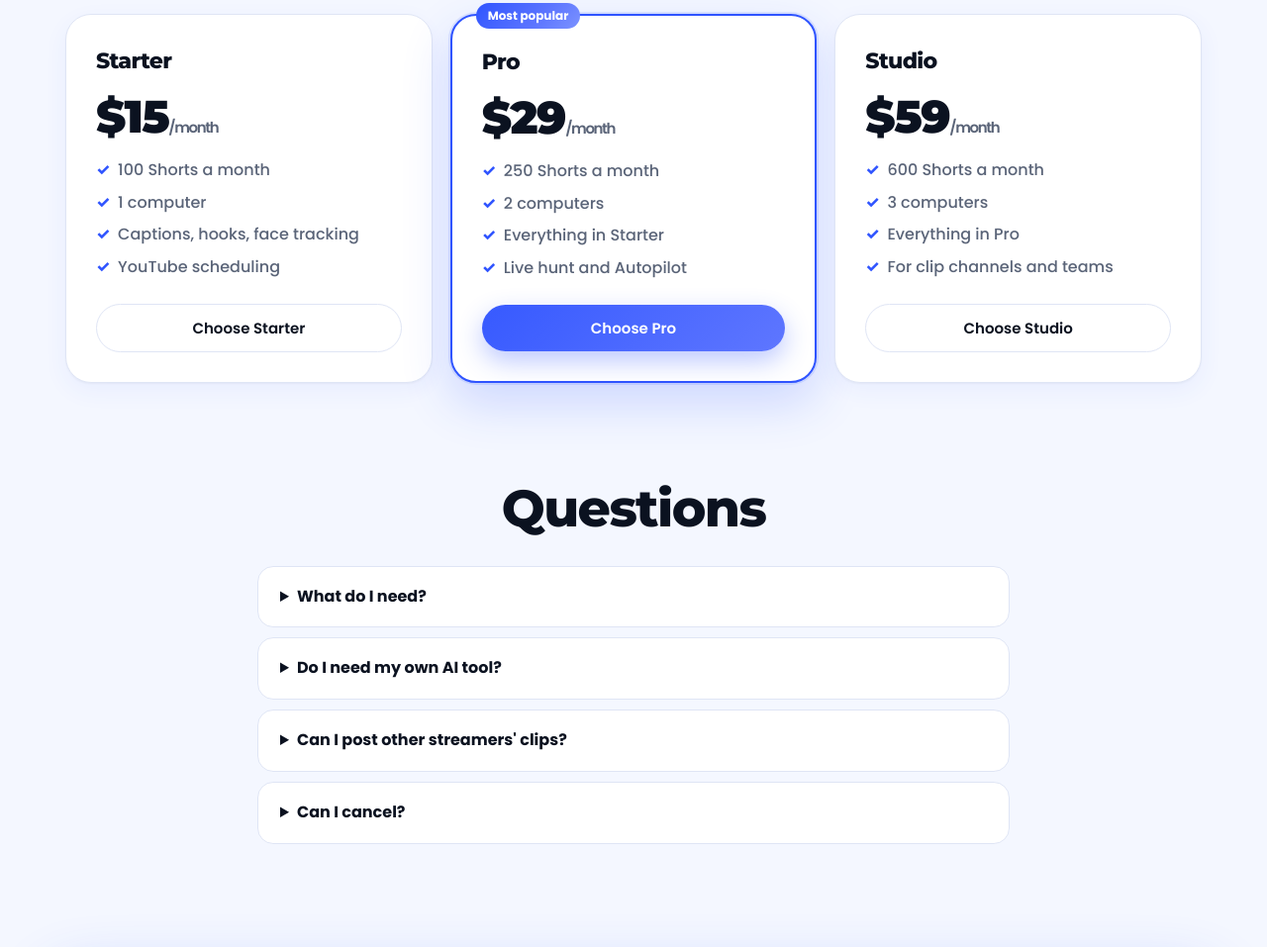
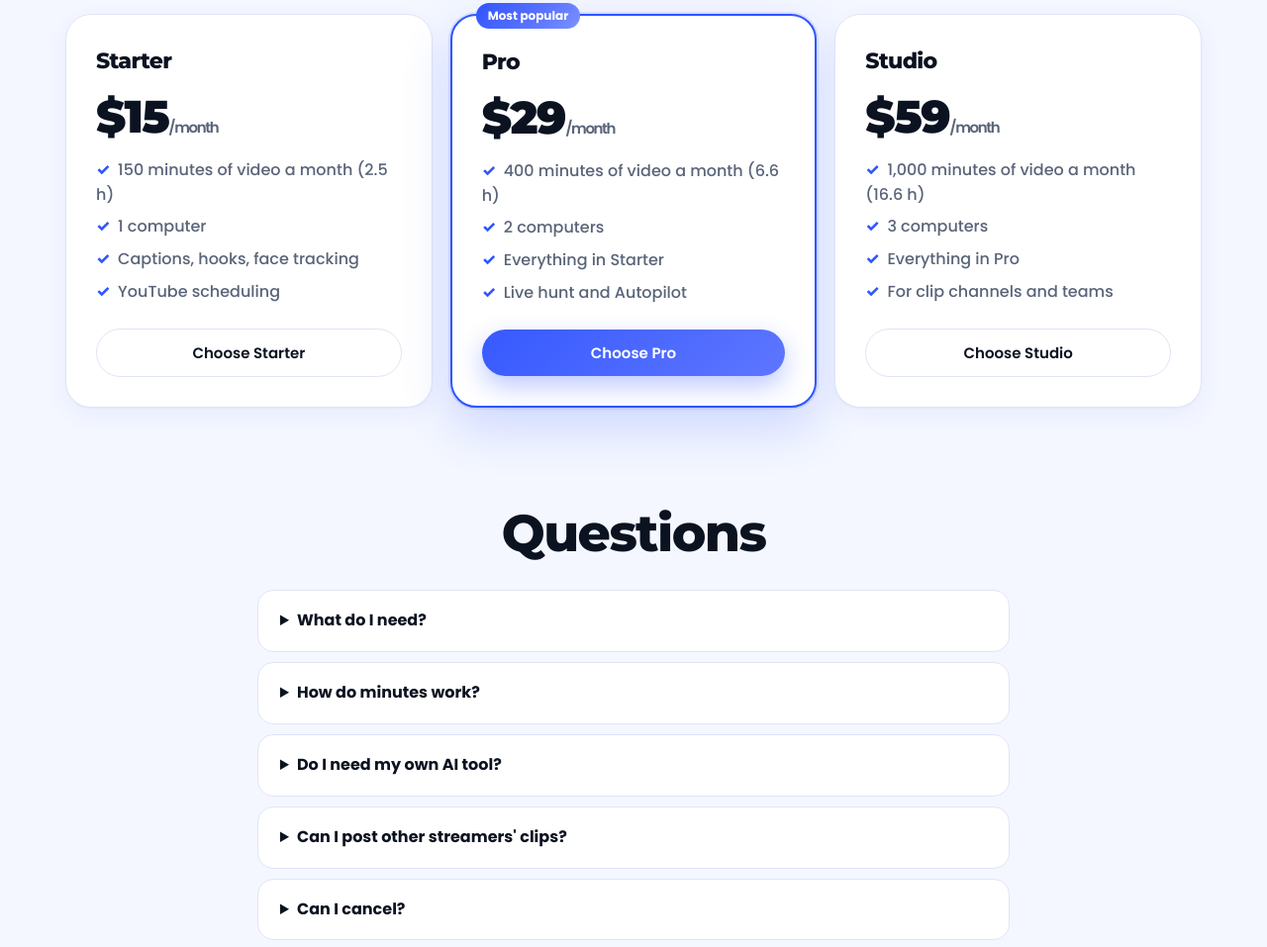
Before and after one commit to crewline10/viceai-site, a plain HTML site: page index.html in a window 1280 px wide. Shown: the part 2670-3627 px from the top of the page at 99% size. Drawn offline with Linux system fonts and the light colour scheme.

Commit message:
Update website

```diff
--- a/index.html
+++ b/index.html
@@ -147,9 +147,9 @@ dialog .btn{width:100%;min-height:50px}.dx{float:right;background:none;border:0;
   <section class=sec id=pricing><div class=wrap>
     <h2 class=rv>Simple monthly plans</h2><p class=rv>Everything included. Cancel any time.</p>
     <div class=plans>
-      <div class="plan rv"><h3>Starter</h3><div class=price>$15<small>/month</small></div><ul><li>100 Shorts a month</li><li>1 computer</li><li>Captions, hooks, face tracking</li><li>YouTube scheduling</li></ul><button class=btn data-plan=starter>Choose Starter</button></div>
-      <div class="plan hot rv"><span class=tag>Most popular</span><h3>Pro</h3><div class=price>$29<small>/month</small></div><ul><li>250 Shorts a month</li><li>2 computers</li><li>Everything in Starter</li><li>Live hunt and Autopilot</li></ul><button class="btn p" data-plan=pro>Choose Pro</button></div>
-      <div class="plan rv"><h3>Studio</h3><div class=price>$59<small>/month</small></div><ul><li>600 Shorts a month</li><li>3 computers</li><li>Everything in Pro</li><li>For clip channels and teams</li></ul><button class=btn data-plan=studio>Choose Studio</button></div>
+      <div class="plan rv"><h3>Starter</h3><div class=price>$15<small>/month</small></div><ul><li>150 minutes of video a month (2.5 h)</li><li>1 computer</li><li>Captions, hooks, face tracking</li><li>YouTube scheduling</li></ul><button class=btn data-plan=starter>Choose Starter</button></div>
+      <div class="plan hot rv"><span class=tag>Most popular</span><h3>Pro</h3><div class=price>$29<small>/month</small></div><ul><li>400 minutes of video a month (6.6 h)</li><li>2 computers</li><li>Everything in Starter</li><li>Live hunt and Autopilot</li></ul><button class="btn p" data-plan=pro>Choose Pro</button></div>
+      <div class="plan rv"><h3>Studio</h3><div class=price>$59<small>/month</small></div><ul><li>1,000 minutes of video a month (16.6 h)</li><li>3 computers</li><li>Everything in Pro</li><li>For clip channels and teams</li></ul><button class=btn data-plan=studio>Choose Studio</button></div>
     </div>
   </div></section>
 
@@ -157,6 +157,7 @@ dialog .btn{width:100%;min-height:50px}.dx{float:right;background:none;border:0;
     <h2 class=rv>Questions</h2>
     <div class=faq>
       <details class=rv><summary>What do I need?</summary><p>A Windows or Mac computer. You download Vice.ai, run the one-click setup, and sign in with the account you create here.</p></details>
+      <details class=rv><summary>How do minutes work?</summary><p>Your plan counts the minutes of video Vice.ai processes, not the Shorts it makes. A 1-hour stream uses 60 minutes, however many Shorts come out of it, and the same video is never counted twice in a month. Online, watching a live stream uses 1 minute per minute watched. Minutes reset on the 1st of each month.</p></details>
       <details class=rv><summary>Do I need my own AI tool?</summary><p>No. Vice.ai's AI is built in and included in every plan.</p></details>
       <details class=rv><summary>Can I post other streamers' clips?</summary><p>Vice.ai shows each streamer's clipping rules and adds a credit line to every post. Always follow the creator's rules.</p></details>
       <details class=rv><summary>Can I cancel?</summary><p>Yes, any time from the billing portal. Your plan runs to the end of the month you paid for.</p></details>
@@ -174,9 +175,9 @@ dialog .btn{width:100%;min-height:50px}.dx{float:right;background:none;border:0;
   <button class="btn p" id=ago type=submit>Continue to payment</button></form>
   <div class=dl><a href="#" id=asw>I already have an account</a><a href="#" id=afp>Forgot password?</a></div>
   <div class=pl id=apl hidden>
-    <button class=po data-pick=starter><b>Starter</b><span>100 Shorts a month · 1 computer</span><em>$15<small>/mo</small></em></button>
-    <button class="po best" data-pick=pro><b>Pro <i>Most popular</i></b><span>250 Shorts a month · 2 computers</span><em>$29<small>/mo</small></em></button>
-    <button class=po data-pick=studio><b>Studio</b><span>600 Shorts a month · 3 computers</span><em>$59<small>/mo</small></em></button>
+    <button class=po data-pick=starter><b>Starter</b><span>150 min of video a month · 1 computer</span><em>$15<small>/mo</small></em></button>
+    <button class="po best" data-pick=pro><b>Pro <i>Most popular</i></b><span>400 min of video a month · 2 computers</span><em>$29<small>/mo</small></em></button>
+    <button class=po data-pick=studio><b>Studio</b><span>1,000 min of video a month · 3 computers</span><em>$59<small>/mo</small></em></button>
     <p class=fine>Make Shorts online in Studio or in the app. Cancel anytime.</p>
   </div>
   <div class=msg id=am aria-live=polite></div>
```
